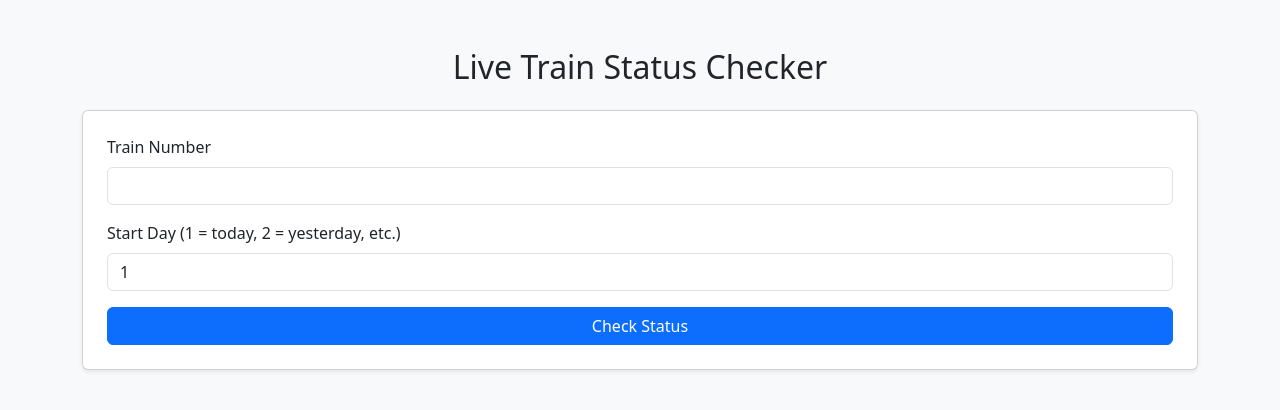
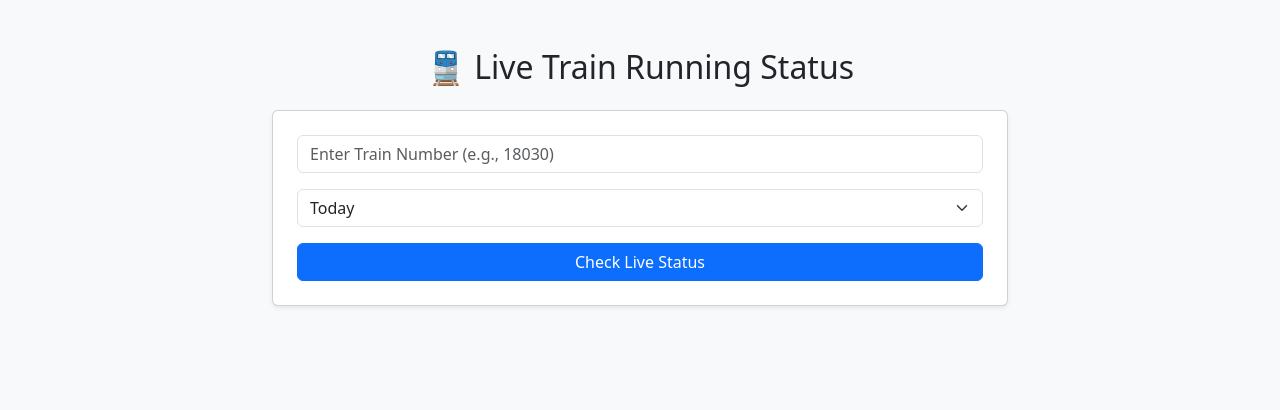
Before and after one commit to jituraj2/train-running-status, a Flask app: page / in a window 1280 px wide. Shown: the top 410 px of the page. Run offline with Flask 3, Linux system fonts and the light colour scheme.

Commit message:
Update index.html

```diff
--- a/templates/index.html
+++ b/templates/index.html
@@ -4,76 +4,75 @@
   <meta charset="UTF-8">
   <title>Live Train Status</title>
   <meta name="viewport" content="width=device-width, initial-scale=1">
-    <link href="https://cdn.jsdelivr.net/npm/bootstrap@5.3.3/dist/css/bootstrap.min.css" rel="stylesheet">
+  <link
+    href="https://cdn.jsdelivr.net/npm/bootstrap@5.3.0/dist/css/bootstrap.min.css"
+    rel="stylesheet">
 </head>
 <body class="bg-light">
   <div class="container py-5">
-        <h2 class="text-center mb-4">Live Train Status Checker</h2>
-
+    <div class="row justify-content-center">
+      <div class="col-md-8 text-center">
+        <h2 class="mb-4">🚆 Live Train Running Status</h2>
         <div class="card p-4 shadow-sm">
-            <form id="trainForm">
           <div class="mb-3">
-                    <label for="trainNo" class="form-label">Train Number</label>
-                    <input type="text" class="form-control" id="trainNo" required>
+            <input type="text" id="trainNo" class="form-control" placeholder="Enter Train Number (e.g., 18030)">
           </div>
           <div class="mb-3">
-                    <label for="startDay" class="form-label">Start Day (1 = today, 2 = yesterday, etc.)</label>
-                    <input type="number" class="form-control" id="startDay" min="1" max="3" value="1" required>
+            <select id="startDay" class="form-select">
+              <option value="1" selected>Today</option>
+              <option value="2">Yesterday</option>
+              <option value="3">Day before yesterday</option>
+            </select>
           </div>
-                <button type="submit" class="btn btn-primary w-100">Check Status</button>
-            </form>
+          <button class="btn btn-primary" onclick="checkLiveStatus()">Check Live Status</button>
         </div>
 
-        <div id="resultContainer" class="mt-4" style="display: none;">
-            <div class="card p-4 shadow-sm">
-                <h5 class="mb-3">Train Status</h5>
-                <div id="trainStatus" class="text-secondary small"></div>
+        <div id="result" class="mt-5 text-start"></div>
       </div>
-        </div>
-
-        <div id="errorContainer" class="mt-4" style="display: none;">
-            <div class="alert alert-danger" id="errorMessage"></div>
     </div>
   </div>
 
   <script>
-        document.getElementById('trainForm').addEventListener('submit', async function (e) {
-            e.preventDefault();
+    async function checkLiveStatus() {
+      const trainNo = document.getElementById('trainNo').value.trim();
+      const startDay = document.getElementById('startDay').value;
+      const resultDiv = document.getElementById('result');
 
-            const trainNo = document.getElementById('trainNo').value.trim();
-            const startDay = document.getElementById('startDay').value.trim();
+      if (!trainNo) {
+        alert("Please enter a train number");
+        return;
+      }
 
-            document.getElementById('resultContainer').style.display = 'none';
-            document.getElementById('errorContainer').style.display = 'none';
+      resultDiv.innerHTML = '<div class="text-center my-4">🔄 Fetching live status...</div>';
 
       try {
         const response = await fetch('/live-status', {
           method: 'POST',
-                    headers: {
-                        'Content-Type': 'application/json'
-                    },
+          headers: { 'Content-Type': 'application/json' },
           body: JSON.stringify({ trainNo, startDay })
         });
 
         const data = await response.json();
 
-                if (data.success === false || data.status === false) {
-                    document.getElementById('errorMessage').textContent = data?.data?.message || data.error || 'Something went wrong.';
-                    document.getElementById('errorContainer').style.display = 'block';
+        if (!response.ok || data.error) {
+          resultDiv.innerHTML = `<div class="alert alert-danger">❌ ${data.error || 'Failed to fetch data'}</div>`;
         } else {
-                    const statusInfo = `
-                        <strong>Train No:</strong> ${data?.data?.train_number || trainNo}<br>
-                        <strong>Train Name:</strong> ${data?.data?.train_name || 'N/A'}<br>
-                        <strong>Message:</strong> ${data?.data?.message || 'N/A'}
+          const info = data.data;
+          resultDiv.innerHTML = `
+            <div class="card shadow-sm p-4">
+              <h5>Train Name: <strong>${info.train_name}</strong></h5>
+              <p>Status Message: ${info.message}</p>
+              <p>Start Day: ${startDay}</p>
+              <p>Success: ${info.success ? '✅ Yes' : '❌ No'}</p>
+              <p><small>Requested at: ${new Date().toLocaleString()}</small></p>
+            </div>
           `;
-                    document.getElementById('trainStatus').innerHTML = statusInfo;
-                    document.getElementById('resultContainer').style.display = 'block';
         }
-            } catch (err) {
-                document.getElementById('errorMessage').textContent = "Network error or server issue.";
-                document.getElementById('errorContainer').style.display = 'block';
+      } catch (error) {
+        resultDiv.innerHTML = `<div class="alert alert-danger">❌ Error: ${error.message}</div>`;
       }
-        });
+    }
   </script>
+
 </body>
 </html>
```
Lines whose indentation alone changed are shown as unchanged.
